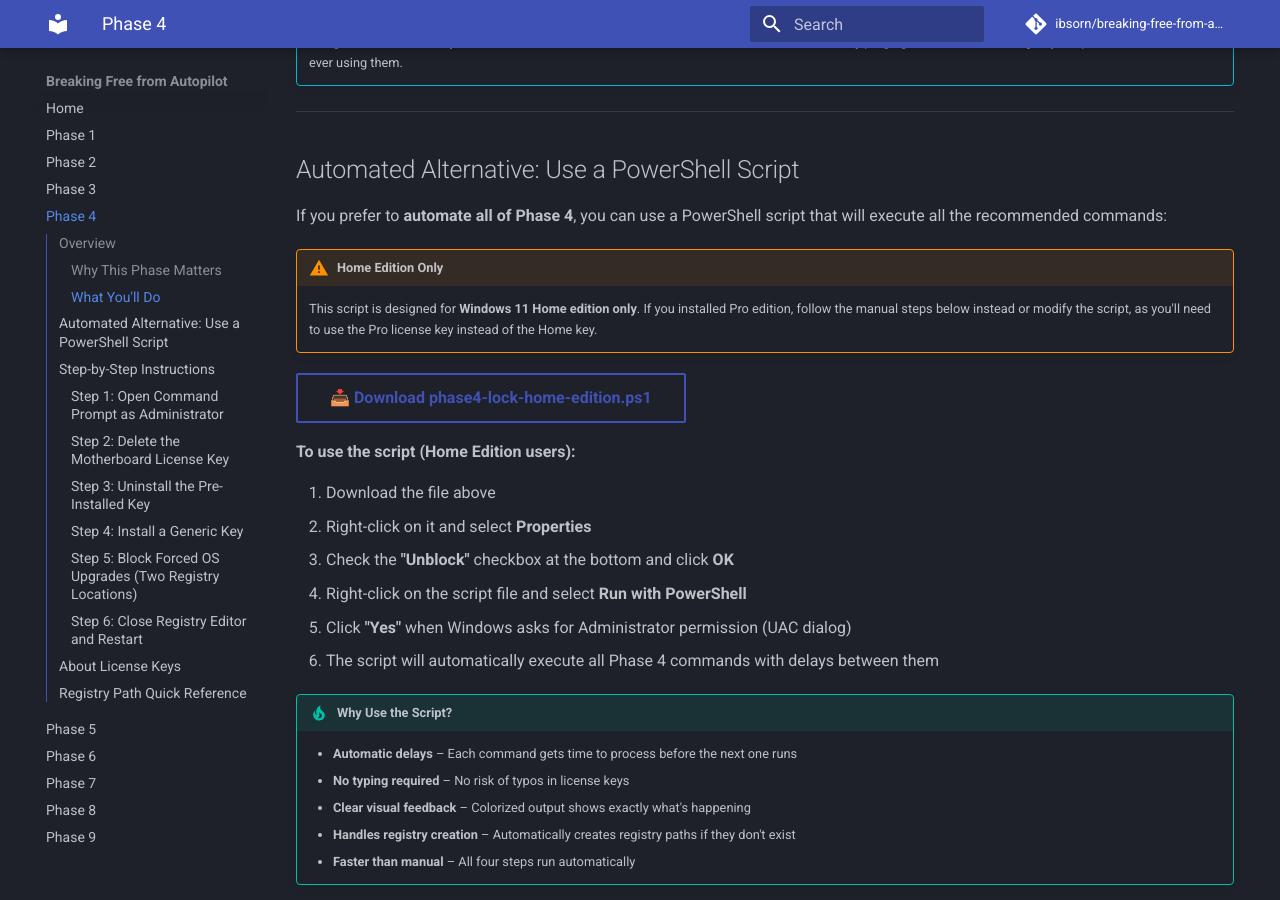
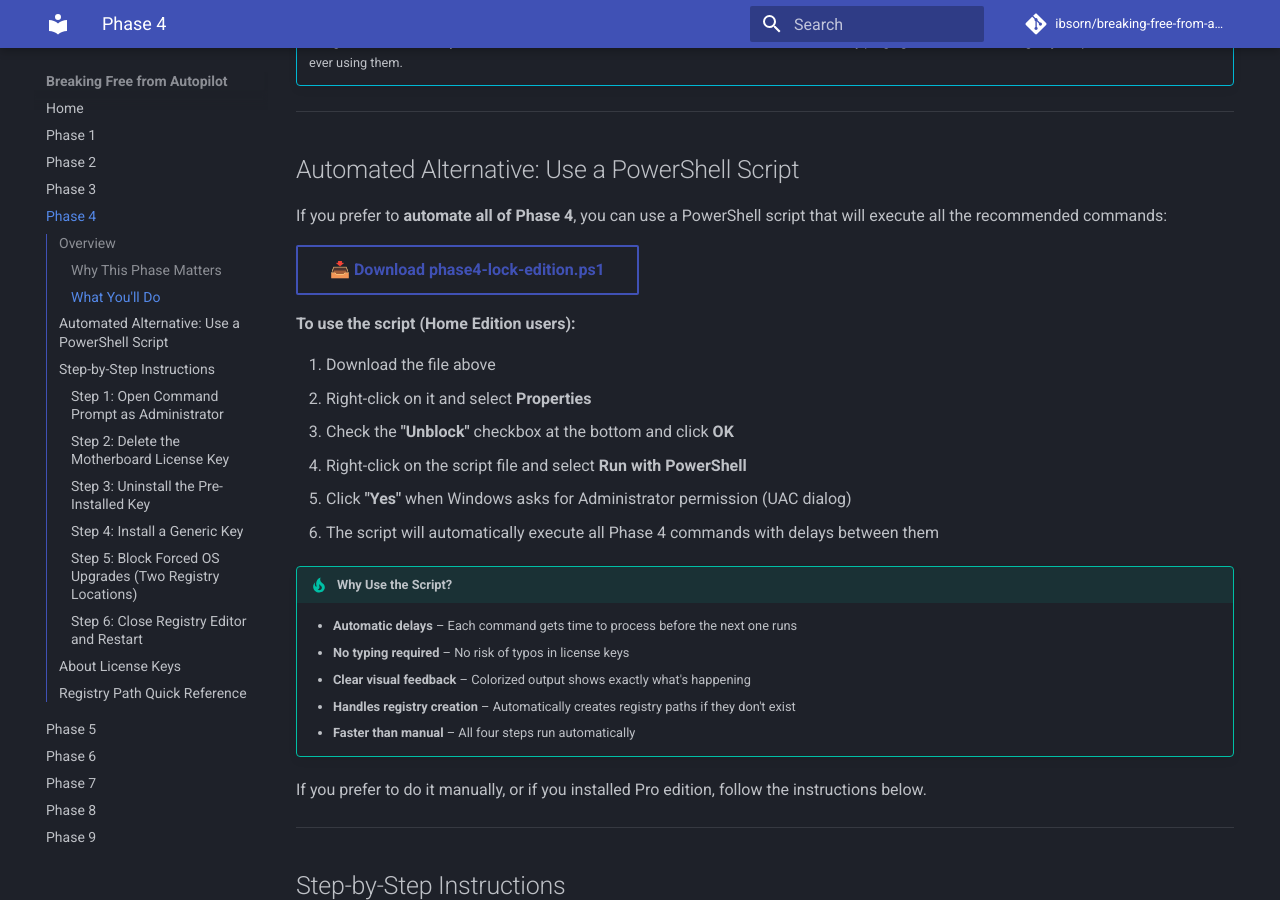
Before and after one commit to ibsorn/A-complete-guide-about-blocking-Autopilot-MDM-Azure, an MkDocs documentation site: the page built from docs/phase4.md, in a window 1280 px wide and 900 px high, scrolled down 955 px. Built offline with MkDocs 1.6.1 and Material for MkDocs 9.7.7, drawn with Linux system fonts in a browser that asks for light colours; comment, search, counter and statistics services are not loaded.

Commit message:
improved phase4 script

```diff
--- a/docs/phase4.md
+++ b/docs/phase4.md
@@ -48,10 +48,8 @@
 
 If you prefer to **automate all of Phase 4**, you can use a PowerShell script that will execute all the recommended commands:
 
-!!! warning "Home Edition Only"
-    This script is designed for **Windows 11 Home edition only**. If you installed Pro edition, follow the manual steps below instead or modify the script, as you'll need to use the Pro license key instead of the Home key.
 
-[📥 Download phase4-lock-home-edition.ps1](assets/downloads/phase4-lock-home-edition.ps1){: .md-button }
+[📥 Download phase4-lock-edition.ps1](assets/downloads/phase4-lock-edition.ps1){: .md-button }
 
 **To use the script (Home Edition users):**
 
```
Also changed, not shown: docs/index.md (+1 -1 lines), 2 other files.
